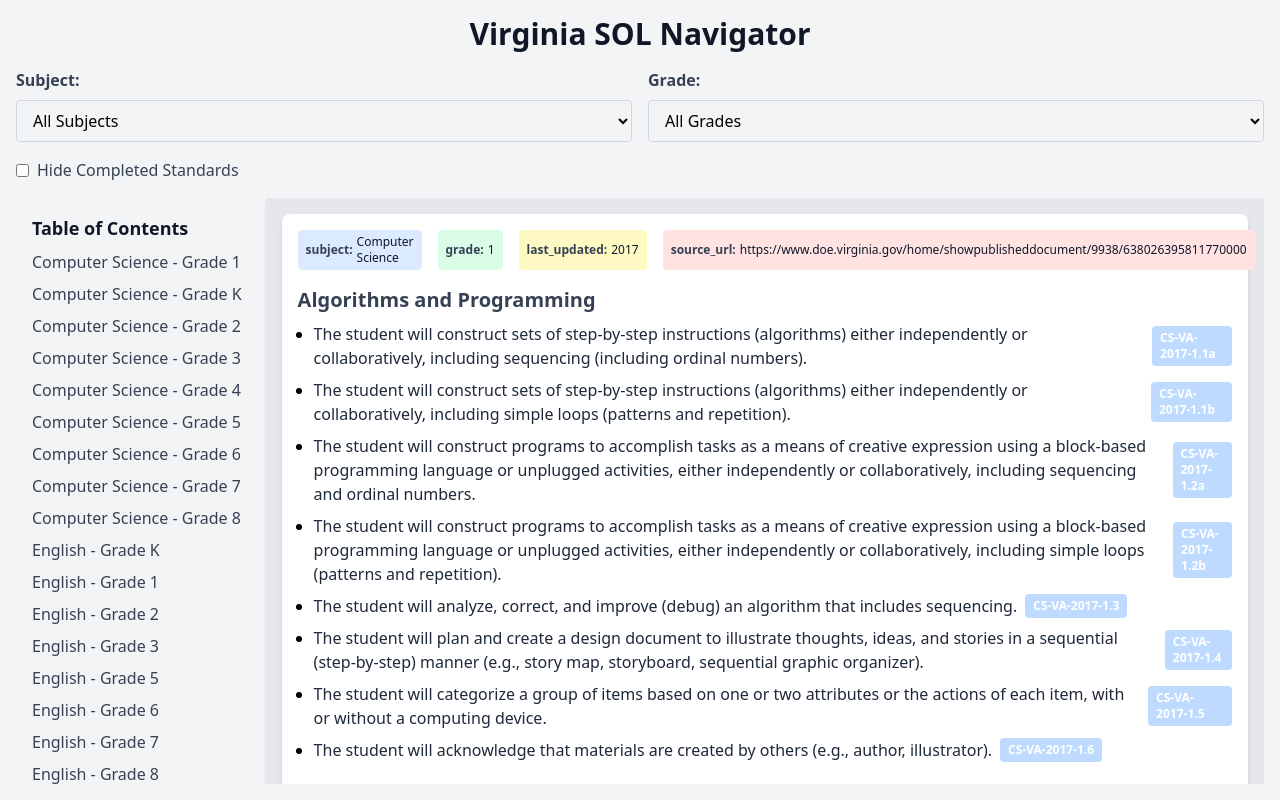
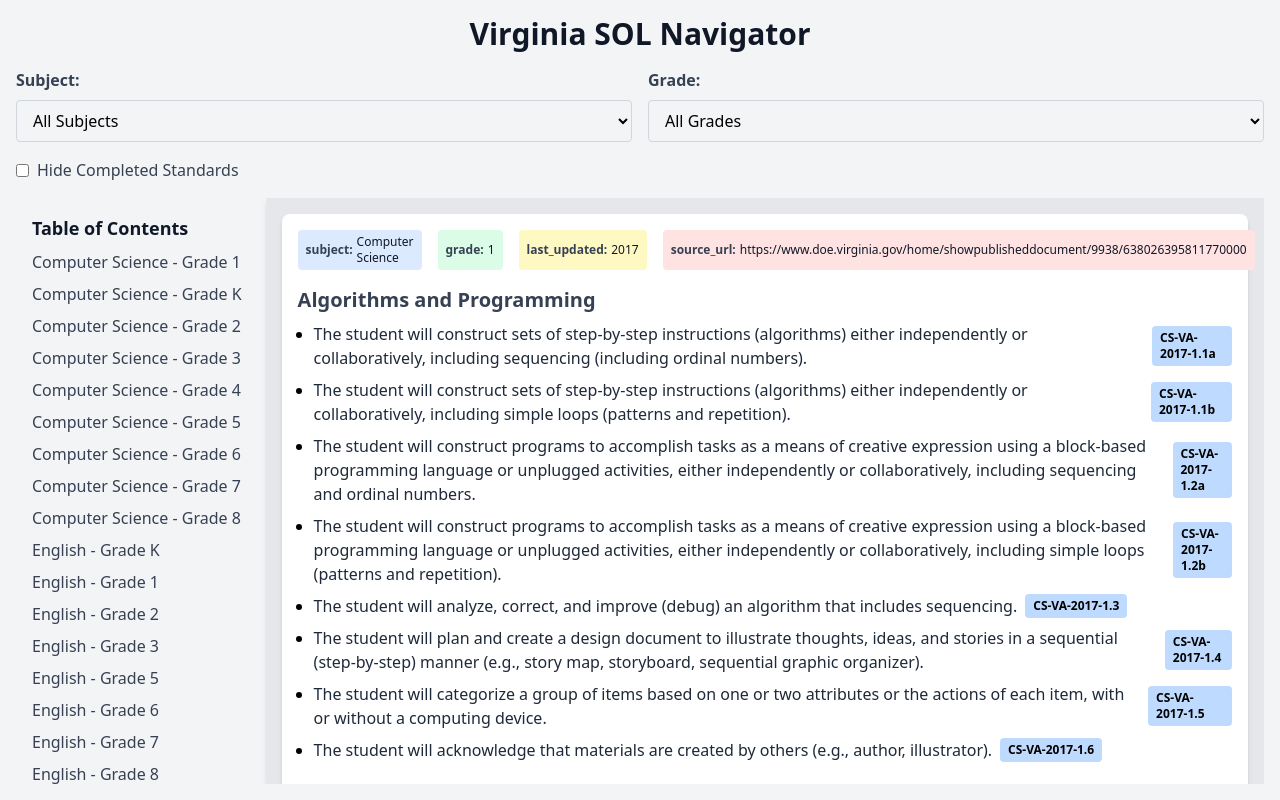
Before and after one commit to clates/v-sol-explorer, a React (Vite) app: page / in a window 1280 px wide. Built offline with nearby package versions, Linux system fonts and the light colour scheme.

Commit message:
Updated some context usage.

```diff
--- a/src/App.tsx
+++ b/src/App.tsx
@@ -4,6 +4,14 @@ import { SubjectStandard } from "./types";
 import useStandardsData from "./hooks/useStandardsData";
 import TwoPaneSubjectStandardDisplay from "./TwoPaneSubjectStandardDisplay";
 import VisibilityContext from "./context/VisibilityContext";
+
+const getVisibilityStatusFromStorage = () => {
+  const storedHideCompleted = localStorage.getItem("hideCompleted");
+  if (storedHideCompleted) {
+    return !!JSON.parse(storedHideCompleted);
+  }
+  return false;
+};
 
 const App: React.FC = () => {
   const { standardsData, loading, error } = useStandardsData({
@@ -15,7 +23,9 @@ const App: React.FC = () => {
   const [filteredSubjectStandards, setFilteredSubjectStandards] = useState<
     SubjectStandard[]
   >([]);
-  const [hideCompleted, setHideCompleted] = useState(false);
+  const [hideCompleted, setHideCompleted] = useState(
+    getVisibilityStatusFromStorage()
+  );
 
   const subjects = [
     ...new Set(standardsData.map((standard) => standard.subject)),
@@ -57,13 +67,6 @@ const App: React.FC = () => {
   useEffect(() => {
     filterStandards();
   }, [selectedSubject, selectedGrade, standardsData]);
-
-  useEffect(() => {
-    const storedHideCompleted = localStorage.getItem("hideCompleted");
-    if (storedHideCompleted) {
-      setHideCompleted(JSON.parse(storedHideCompleted));
-    }
-  }, []);
 
   useEffect(() => {
     localStorage.setItem("hideCompleted", JSON.stringify(hideCompleted));
--- a/src/GeminiStandard.tsx
+++ b/src/GeminiStandard.tsx
@@ -86,7 +86,7 @@ const SubjectStandardDisplay: React.FC<{
                         : mastery === "needs_improvement"
                         ? "text-yellow-500"
                         : ""
-                    }`}
+                    } group`}
                   >
                     <button
                       className="flex items-center w-full text-left"
@@ -100,13 +100,11 @@ const SubjectStandardDisplay: React.FC<{
                     >
                       <h4 className="text-gray-800">{standard.description}</h4>
                       <span
-                        className={`ml-2 px-2 py-1 rounded text-xs font-semibold ${
+                        className={`ml-2 px-2 py-1 rounded text-xs font-semibold text-black-500  ${
                           mastery === "completed" ? "bg-green-200" : ""
                         } ${
                           mastery === "needs_improvement" ? "bg-yellow-200" : ""
-                        } ${
-                          mastery === "not_started" ? "bg-blue-200" : ""
-                        }  text-white`}
+                        } ${mastery === "not_started" ? "bg-blue-200" : ""}`}
                       >
                         {standard.id}
                       </span>
```
